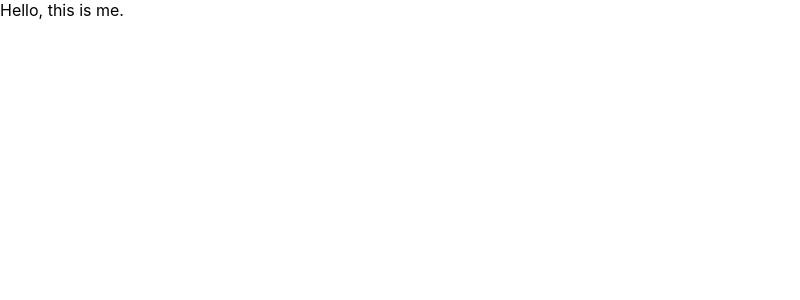
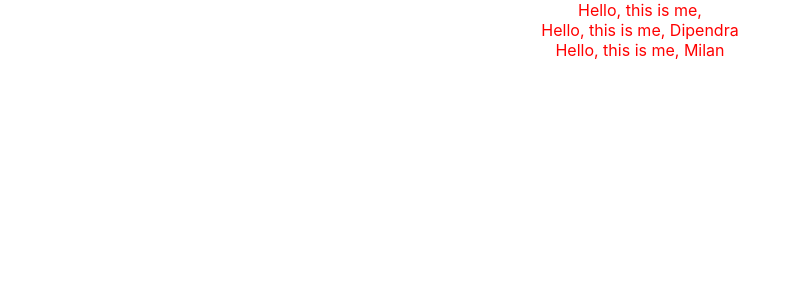
Before and after one commit to dealbisac/first-project-a, a React (Create React App) app: page / in a window 1280 px wide. Shown: the top 300 px of the page, without its empty margins (0-800 px from the left). Built offline with nearby package versions, Linux system fonts and the light colour scheme.

Commit message:
components props

```diff
--- a/src/App.js
+++ b/src/App.js
@@ -1,9 +1,12 @@
 import './App.css';
+import Hello from './components/Hello'
 
 function App() {
   return (
     <div className="App">
-      <p> Hello, this is me.</p>
+      <Hello/>
+      <Hello name="Dipendra" />
+      <Hello name="Milan"/>
     </div>
   );
 }
--- /dev/null
+++ b/src/components/Hello.css
@@ -0,0 +1,4 @@
+p {
+    text-align: center;
+    color: red;
+}
--- /dev/null
+++ b/src/components/Hello.jsx
@@ -0,0 +1,10 @@
+import React from 'react'
+import './Hello.css'
+
+const Hello = ({name}) => {
+  return (
+    <p> Hello, this is me, {name}</p>
+  )
+}
+
+export default Hello
```
